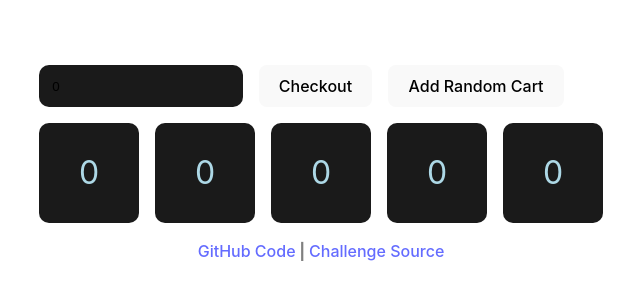
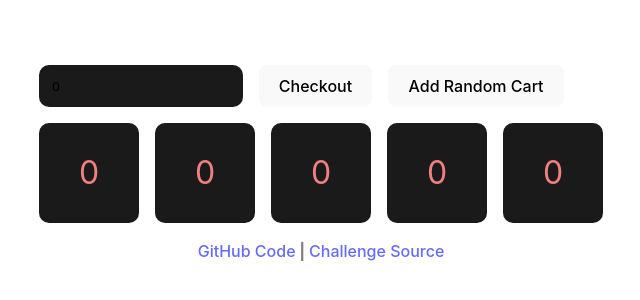
Before and after one commit to lorencerri/react-queue-challenge, a React (Vite) app: page / in a window 1280 px wide. Shown: the part 236-536 px from the top of the page, without its empty margins (319-959 px from the left). Built offline with nearby package versions, Linux system fonts and the light colour scheme.

Commit message:
Update index.css

```diff
--- a/src/index.css
+++ b/src/index.css
@@ -94,6 +94,14 @@ button:focus-visible {
   gap: 1em;
 }
 
+.queueContainer > div:nth-child(1) {
+  color: lightcoral;
+}
+
+.queueContainer > div:nth-child(2) {
+  color: lightgreen;
+}
+
 .item {
   width: 100px;
   height: 100px;
```
